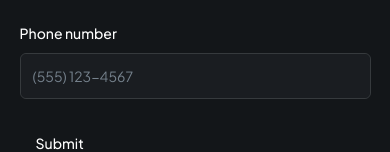
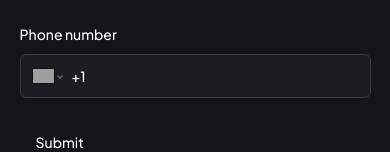
Before and after one commit to zhale-el/healthcare-nextjs, a Next.js app: page / in a window 390 px wide. Shown: the part 489-641 px from the top of the page. Built offline with nearby package versions, Linux system fonts and the light colour scheme; grey boxes are pictures that could not be loaded.

Commit message:
phoneinput edit

```diff
--- a/components/CustomFormField.tsx
+++ b/components/CustomFormField.tsx
@@ -59,7 +59,15 @@ const RenderField = ({ field, props }: { field: any; props: CustomProps }) => {
     case FormFieldType.PHONE_INPUT:
       return (
         <FormControl>
-          <PhoneInput defaultCountry="US" />
+          <PhoneInput
+            defaultCountry="US"
+            placeholder={placeholder}
+            international
+            withCountryCallingCode
+            value={field.value as E164Number | undefined}
+            onChange={field.onChange}
+            className="input-phone"
+          />
         </FormControl>
       );
     default:
--- a/components/forms/PatientForm.tsx
+++ b/components/forms/PatientForm.tsx
@@ -63,7 +63,7 @@ const PatientForm = () => {
         />
 
         <CustomFormField
-          fieldType={FormFieldType.INPUT}
+          fieldType={FormFieldType.PHONE_INPUT}
           control={form.control}
           name="phone"
           label="Phone number"
```
